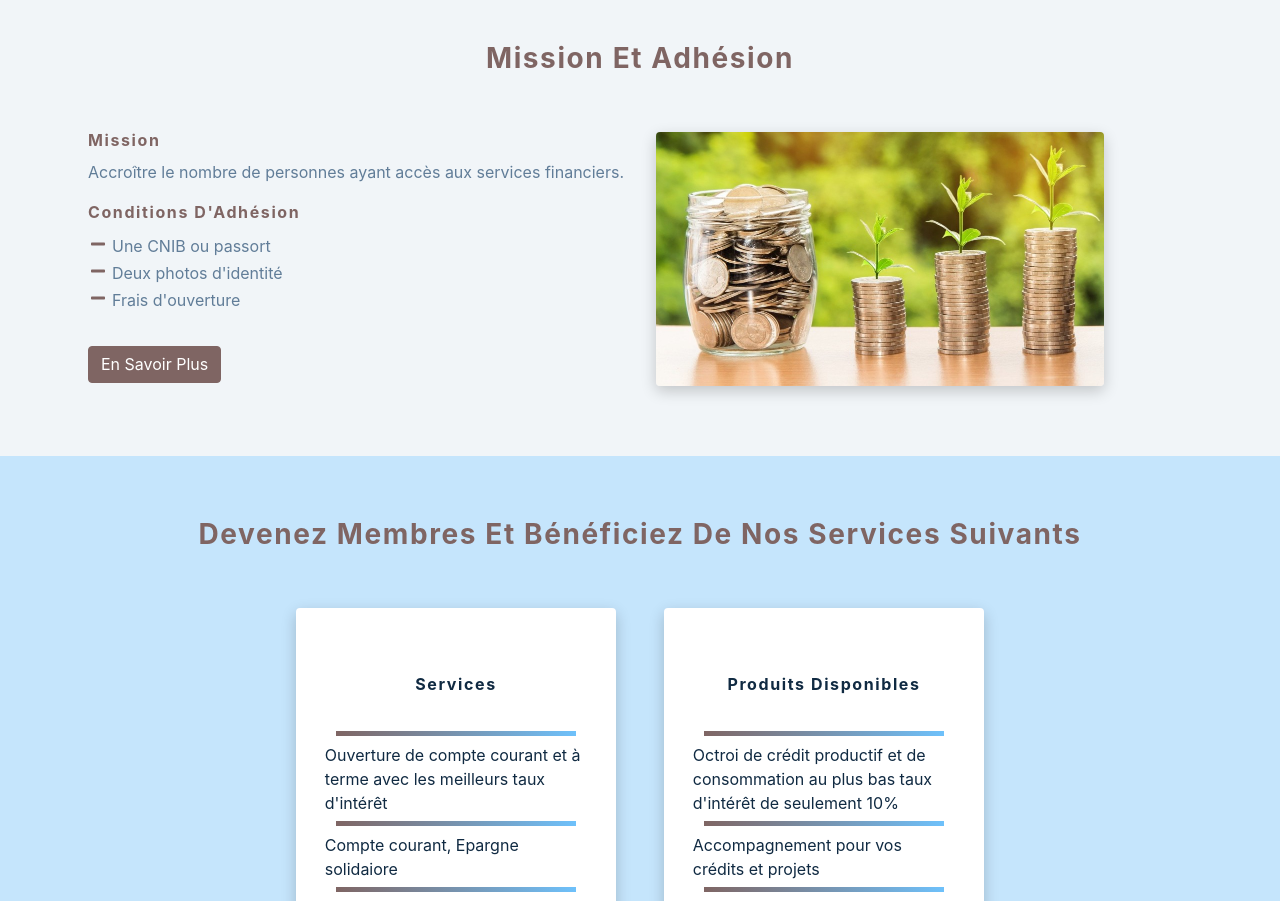
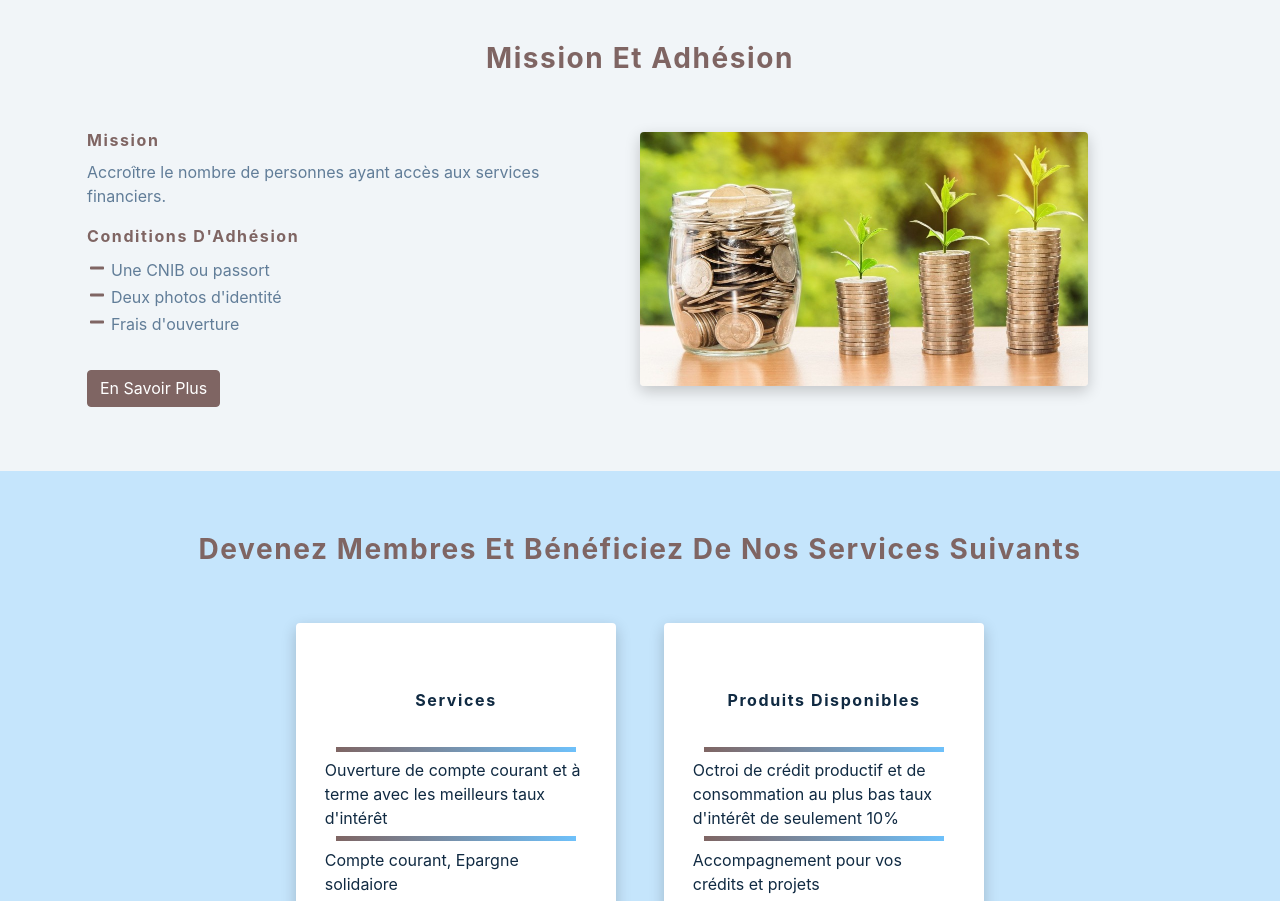
Before and after one commit to someziew/fasocred, a React (Create React App) app: page / in a window 1280 px wide. Shown: the part 820-1721 px from the top of the page. Built offline with nearby package versions, Linux system fonts and the light colour scheme.

Commit message:
Landing page mission section modified

```diff
--- a/src/index.css
+++ b/src/index.css
@@ -520,9 +520,13 @@ Stripe Styles
 .mission_join_body {
   display: grid;
   grid-template-columns: 1fr;
-  gap: 2rem;
+  row-gap: 2rem;
   max-width: var(--max-width);
-  margin: 0rem 4rem;
+  padding: 0rem 2rem;
+}
+
+.mission_join_text {
+  padding: 0rem 2rem;
 }
 
 .mission_join .btn {
@@ -555,7 +559,8 @@ Stripe Styles
 }
 
 .mission_photo {
-  max-width: 28rem;
+  max-width: 26rem;
+  display: inline-block;
   border-radius: var(--radius);
   box-shadow: var(--dark-shadow);
 }
@@ -568,10 +573,14 @@ Stripe Styles
 
 @media screen and (min-width: 800px) {
   .mission_join_body {
-    margin: 0rem 1rem;
+    margin: 0rem 0rem;
+    padding: 0rem 0rem;
   }
   .mission_join {
     padding: 4rem 0rem;
+  }
+  .mission_photo {
+    max-width: 28rem;
   }
 }
 
```
